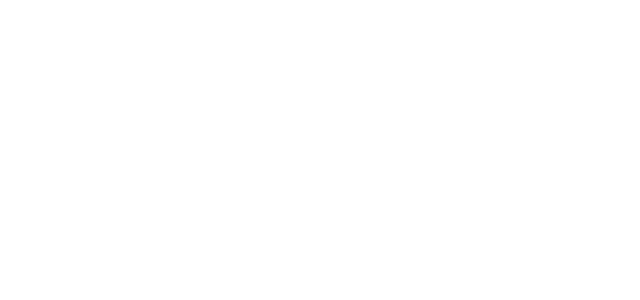
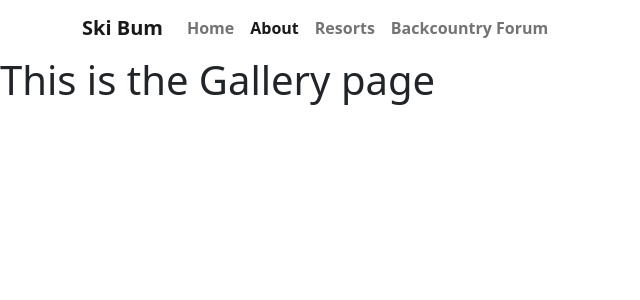
Before and after one commit to ShivalikSharma98/skibum-frontend, a React (Create React App) app: page /about in a window 1280 px wide. Before the commit this address had no page. Shown: the top 300 px of the page, without its empty margins (0-640 px from the left). Built offline with nearby package versions, Linux system fonts and the light colour scheme.

Commit message:
eliminate login and signup

```diff
--- a/src/App.js
+++ b/src/App.js
@@ -3,11 +3,8 @@
 import Home from './components/home/Home';
 import Resorts from './components/resorts/Resorts';
 import Weather from './components/weather/Weather';
-import Gallery from './components/gallery/Gallery';
+import About from './components/about/About';
 import Posts from './components/forum/posts/Posts';
-import Login from './components/forum/login/Login';
-import SignUp from './components/forum/signup/SignUp';
-import User from './components/forum/user/User';
 
 function App() {
 	return (
@@ -16,11 +13,8 @@
 				<Route path='/' element={<Home />} />
 				<Route path='/resorts' element={<Resorts />} />
 				<Route path='/weather' element={<Weather />} />
-				<Route path='/gallery' element={<Gallery />} />
+				<Route path='/about' element={<About />} />
 				<Route path='/posts' element={<Posts />} />
-				<Route path='/posts/login' element={<Login />} />
-				<Route path='/posts/signup' element={<SignUp />} />
-				<Route path='/posts/:username' element={<User />} />
 			</Routes>
 		</div>
 	);
--- a/src/components/gallery/Gallery.js
+++ b/src/components/about/About.js
@@ -1,13 +1,13 @@
 import React from 'react';
 import Header from '../headers/header/Header';
 
-function Gallery() {
+function About() {
 	return (
 		<div className='gallery'>
 			<Header />
-            <h1>This is the Gallery page</h1>
+			<h1>This is the Gallery page</h1>
 		</div>
 	);
 }
 
-export default Gallery;
+export default About;
--- a/src/components/forum/posts/Posts.js
+++ b/src/components/forum/posts/Posts.js
@@ -29,7 +29,9 @@
 			<>
 				<Header />
 				<div className='posts'>
-					<h3 className='noposts'>There are currently no posts on this forum</h3>
+					<h3 className='noposts'>
+						There are currently no posts on this forum
+					</h3>
 				</div>
 			</>
 		);
@@ -41,12 +43,10 @@
 			<div className='posts'>
 				<div className='posts-container'>
 					<h1>Forum</h1>
-					<LinkContainer to='/posts/login'>
-						<button>Login</button>
-					</LinkContainer>
+					<button>Add Post</button>
 					<p>
 						Please take all necessary Avalanche precautions before visiting
-						these locations.{' '}
+						these locations.
 					</p>
 					{posts.map((post) => (
 						<Card className='forum-cards' key={post.id}>
--- a/src/components/headers/header/Header.js
+++ b/src/components/headers/header/Header.js
@@ -9,7 +9,7 @@
 			<Navbar collapseOnSelect className='nav' expand='lg'>
 				<Container>
 					<LinkContainer to='/'>
-						<Navbar.Brand>⛷ Ski Bum 🏂</Navbar.Brand>
+						<Navbar.Brand>Ski Bum</Navbar.Brand>
 					</LinkContainer>
 					<Navbar.Toggle aria-controls='basic-navbar-nav' />
 					<Navbar.Collapse id='basic-navbar-nav'>
@@ -17,23 +17,15 @@
 							<LinkContainer to='/'>
 								<Nav.Link>Home</Nav.Link>
 							</LinkContainer>
+							<LinkContainer to='/about'>
+								<Nav.Link>About</Nav.Link>
+							</LinkContainer>
 							<LinkContainer to='/resorts'>
 								<Nav.Link>Resorts</Nav.Link>
 							</LinkContainer>
-							<LinkContainer to='/weather'>
-								<Nav.Link>Weather</Nav.Link>
+							<LinkContainer to='/posts'>
+									<Nav.Link>Backcountry Forum</Nav.Link>
 							</LinkContainer>
-							<LinkContainer to='/gallery'>
-								<Nav.Link>Gallery</Nav.Link>
-							</LinkContainer>
-							<NavDropdown title='Backcountry Forum' id='basic-nav-dropdown'>
-								<LinkContainer to='/posts'>
-									<NavDropdown.Item>Forum</NavDropdown.Item>
-								</LinkContainer>
-								<LinkContainer to='/posts/login'>
-									<NavDropdown.Item>My Posts</NavDropdown.Item>
-								</LinkContainer>
-							</NavDropdown>
 						</Nav>
 					</Navbar.Collapse>
 				</Container>
--- a/src/components/home/Home.css
+++ b/src/components/home/Home.css
@@ -19,7 +19,7 @@
 
 .resorts-item,
 .weather-item,
-.gallery-item,
+.about-item,
 .forum-item {
 	display: flex;
 	justify-content: center;
@@ -45,8 +45,8 @@
 	background-size: cover;
 }
 
-.gallery-item {
-	grid-column: 1;
+.about-item {
+	grid-column: 2;
 	grid-row: 2;
 	height: 100%;
 	width: 100%;
@@ -55,7 +55,7 @@
 }
 
 .forum-item {
-	grid-column: 2;
+	grid-column: 1;
 	grid-row: 2;
 	height: 100%;
 	width: 100%;
--- a/src/components/home/Home.js
+++ b/src/components/home/Home.js
@@ -19,9 +19,9 @@
 						<button className='button-49'>Weather</button>
 					</Link>
 				</div>
-				<div className='gallery-item'>
-					<Link to='/gallery'>
-						<button className='button-49'>Gallery</button>
+				<div className='about-item'>
+					<Link to='/about'>
+						<button className='button-49'>About</button>
 					</Link>
 				</div>
 				<div className='forum-item'>
```
Also changed, not shown: src/components/forum/user/User.js (+4 -3 lines), src/components/about/About.css (added), src/components/forum/posts/PostModal.js (added), src/components/forum/user/AddPost.js (deleted), src/components/forum/user/EditPost.js (deleted).
